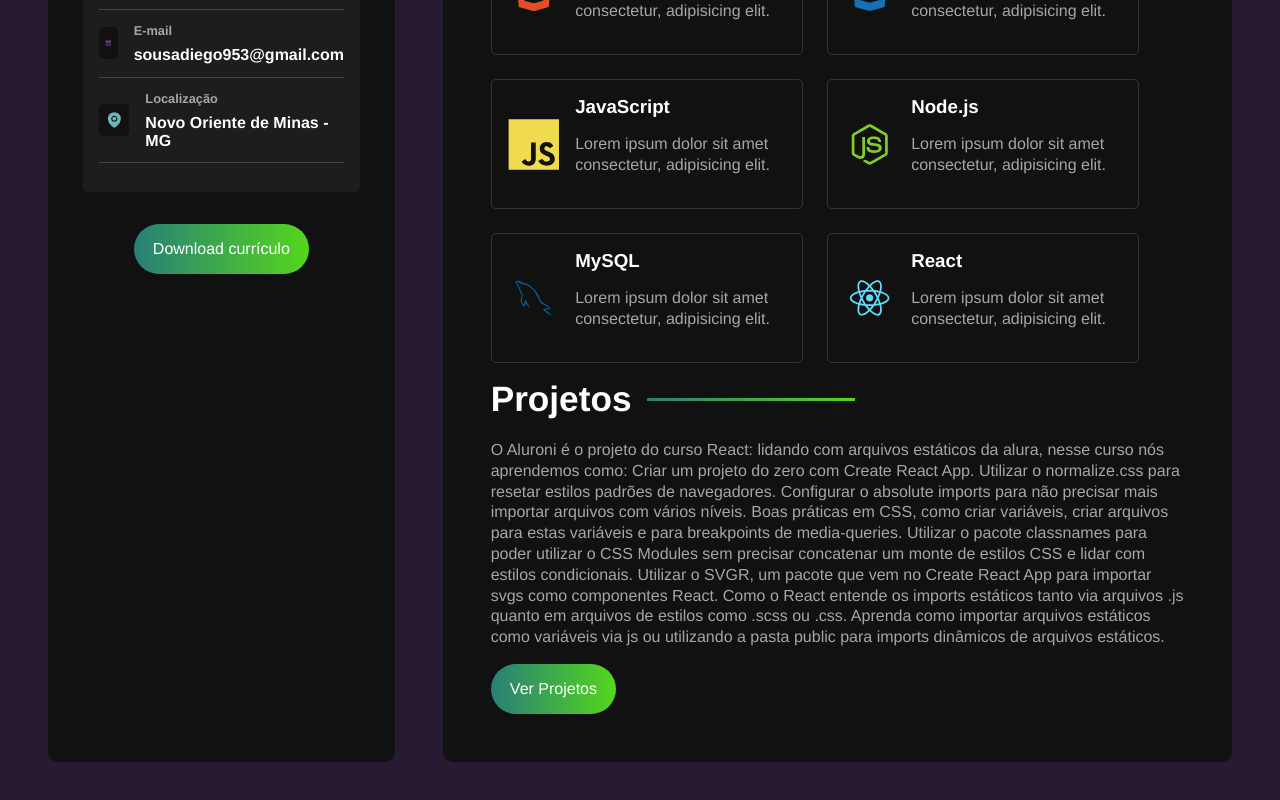
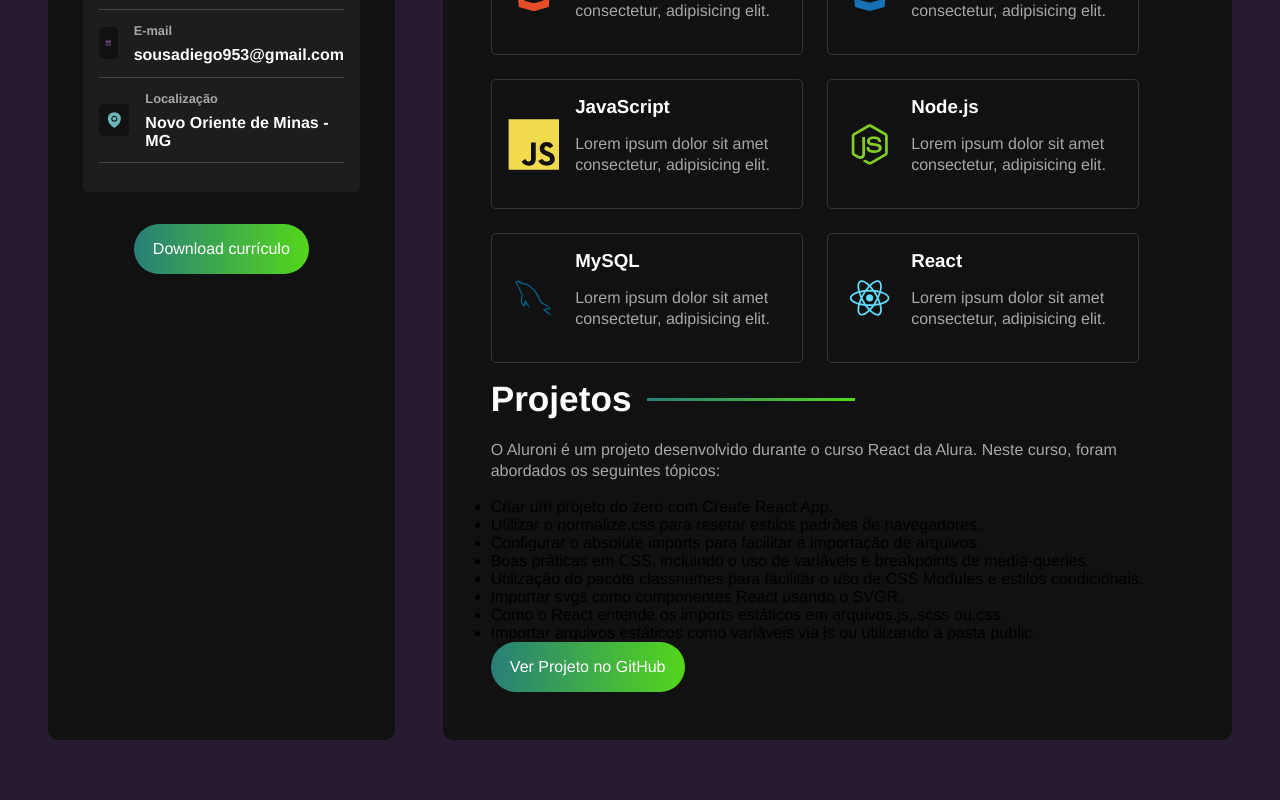
Before and after one commit to Diegodevops26/portfolio, a React (Vite) app: page / in a window 1280 px wide. Shown: the part 674-1474 px from the top of the page. Built offline with nearby package versions, Linux system fonts and the light colour scheme.

Commit message:
Update ProjectsContainer.jsx

```diff
--- a/src/components/ProjectsContainer.jsx
+++ b/src/components/ProjectsContainer.jsx
@@ -2,20 +2,21 @@ const ProjectsContainer = () => {
   return (
     <section className="projects-container">
       <h2>Projetos</h2>
-        <p>
-        O Aluroni é o projeto do curso React: lidando com arquivos estáticos da alura, nesse curso nós aprendemos como:
-
-        Criar um projeto do zero com Create React App.
-        Utilizar o normalize.css para resetar estilos padrões de navegadores.
-        Configurar o absolute imports para não precisar mais importar arquivos com vários níveis.
-        Boas práticas em CSS, como criar variáveis, criar arquivos para estas variáveis e para breakpoints de media-queries.
-        Utilizar o pacote classnames para poder utilizar o CSS Modules sem precisar concatenar um monte de estilos CSS e lidar com estilos condicionais.
-        Utilizar o SVGR, um pacote que vem no Create React App para importar svgs como componentes React.
-        Como o React entende os imports estáticos tanto via arquivos .js quanto em arquivos de estilos como .scss ou .css.
-        Aprenda como importar arquivos estáticos como variáveis via js ou utilizando a pasta public para imports dinâmicos de arquivos estáticos.
+      <p className="description">
+        O Aluroni é um projeto desenvolvido durante o curso React da Alura. Neste curso, foram abordados os seguintes tópicos:
       </p>
-        <a href="https://github.com/Diegodevops26/Aluroni" className="btn">
-          Ver Projetos
+      <ul className="topics-list">
+        <li>Criar um projeto do zero com Create React App.</li>
+        <li>Utilizar o normalize.css para resetar estilos padrões de navegadores.</li>
+        <li>Configurar o absolute imports para facilitar a importação de arquivos.</li>
+        <li>Boas práticas em CSS, incluindo o uso de variáveis e breakpoints de media-queries.</li>
+        <li>Utilização do pacote classnames para facilitar o uso de CSS Modules e estilos condicionais.</li>
+        <li>Importar svgs como componentes React usando o SVGR.</li>
+        <li>Como o React entende os imports estáticos em arquivos.js,.scss ou.css.</li>
+        <li>Importar arquivos estáticos como variáveis via js ou utilizando a pasta public.</li>
+      </ul>
+      <a href="https://github.com/Diegodevops26/Aluroni" className="btn btn-primary">
+        Ver Projeto no GitHub
       </a>
     </section>
   );
```
Lines whose indentation alone changed are shown as unchanged.
